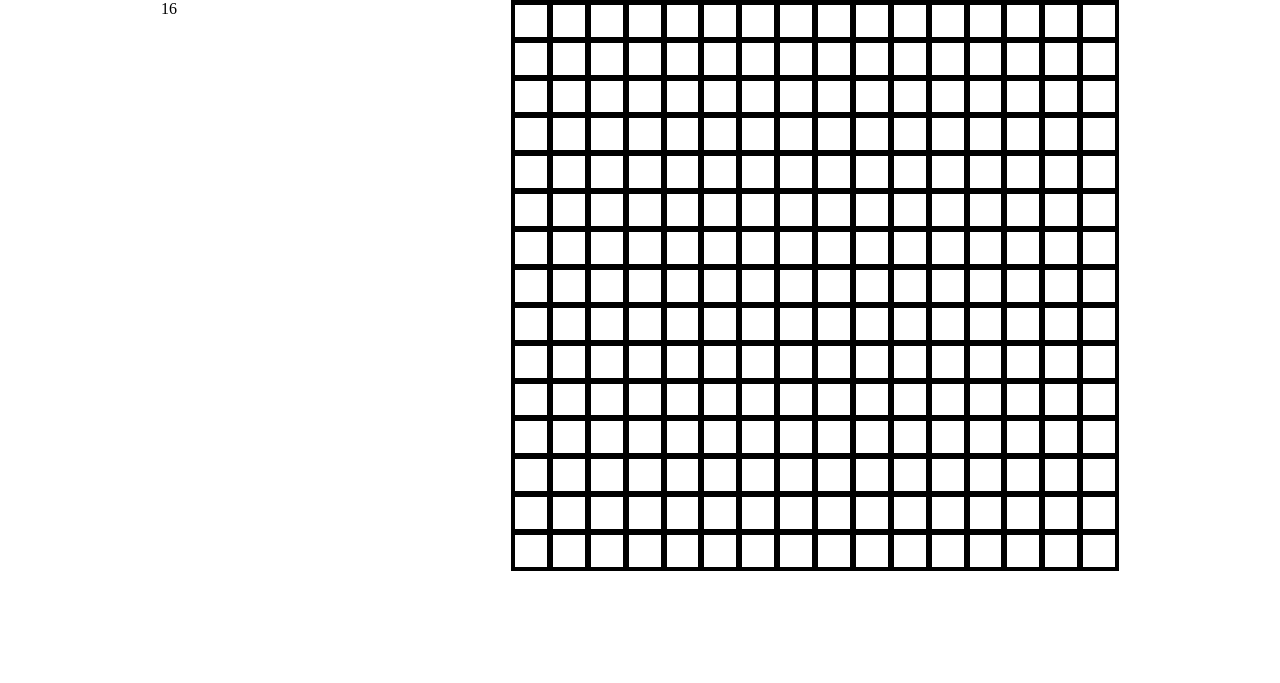
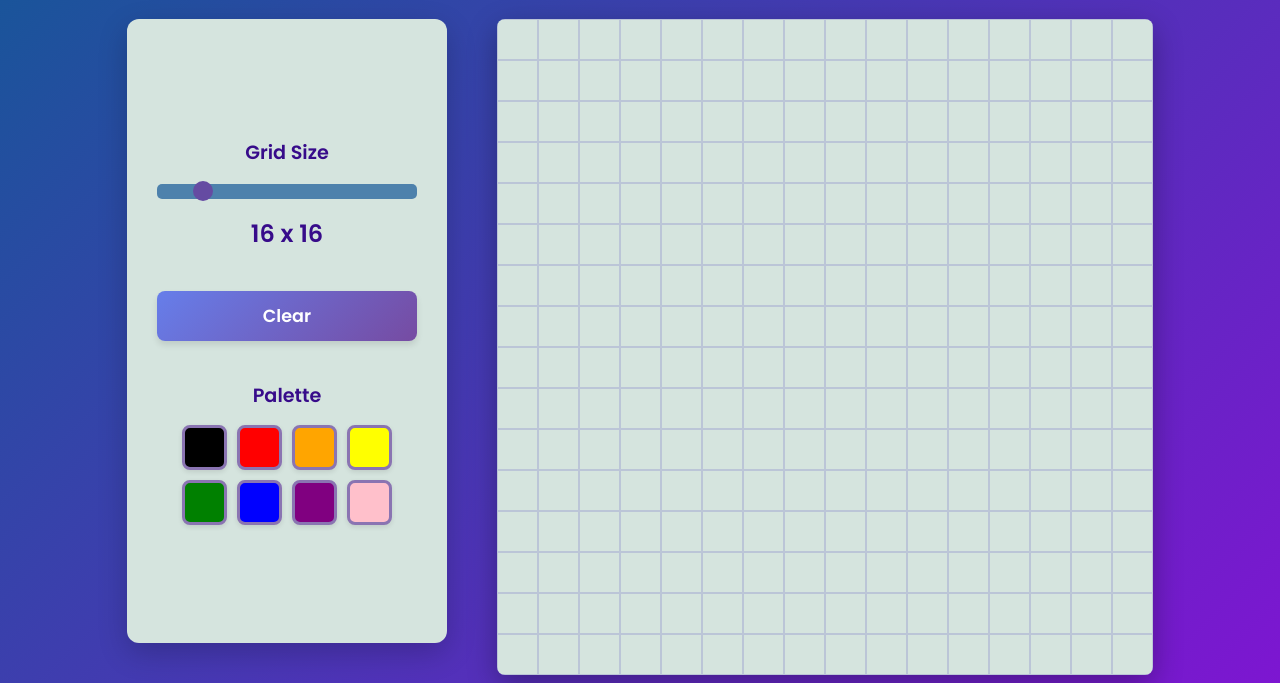
Before and after one commit to istvan-takacs/etch-a-sketch, a plain HTML site: page index.html in a window 1280 px wide. Shown: the part 117-800 px from the top of the page. Drawn offline with Linux system fonts and the light colour scheme.

Commit message:
Add clear button, palette, and better UI
Fix minor issues to improve performance.
Add features such as clear button to clear the
screen and the palette so that colours can be
changed.
Significantly improve UI, by adding custom element
appearances, a blue-purple linear gradient theme,
more responsive buttons etc.

```diff
--- a/etch-a-sketch.js
+++ b/etch-a-sketch.js
@@ -1,8 +1,11 @@
-let gridSize = 16;
 let mouseDown = false;
+let squareColor = "black";
+
+document.addEventListener("mousedown", () => mouseDown = true);
+document.addEventListener("mouseup", () => mouseDown = false);
 
 
-function createDisplay(size=gridSize) {
+function createDisplay(size) {
     const squareContainer = document.querySelector(".square-container")
     squareContainer.innerHTML = "";
     for (let i = 0; i < size; i++) {
@@ -12,50 +15,80 @@ function createDisplay(size=gridSize) {
         for (let j = 0; j < size; j++) {
             let square = document.createElement("div");
             square.classList.add("square");
-            colorSquare(square);
+            colorSquare(square, squareColor);
             row.appendChild(square);
         }
     }
 }
 
 function colorSquare(square) {
-    document.addEventListener("mousedown", () => {
-        mouseDown = true;
-    })
-    document.addEventListener("mouseup", () => {
-        mouseDown = false;
-    })
-
     square.addEventListener("mouseenter", () => {
         if (mouseDown) {
-            square.style["background-color"] = "black";
+            square.style.backgroundColor = squareColor;
         }
     })
     square.addEventListener("mousedown", () => {
-        square.style["background-color"] = "black";
+        square.style.backgroundColor = squareColor;
     })
 }
 
 function manipulateGridBySlider() {
     let slider = document.getElementById("gridSize");
-    let buttonContainer = document.querySelector(".button-container");
+    let slideContainer = document.querySelector(".slidecontainer")
+    // let buttonContainer = document.querySelector(".button-container");
     let sliderOutput = document.createElement("p");
-    sliderOutput.textContent = slider.value;
-    buttonContainer.appendChild(sliderOutput);
+    sliderOutput.setAttribute("id", "gridSizeText");
+    sliderOutput.textContent = slider.value + " x " + slider.value;
+    slideContainer.appendChild(sliderOutput);
 
 
     // Update the current slider value (each time you drag the slider handle)
-    slider.addEventListener("mouseup", function() {
-        sliderOutput.textContent = this.value;
-        createDisplay(size=this.value)
+    slider.addEventListener("input", function() {
+    sliderOutput.textContent = this.value;
+    });
+
+    slider.addEventListener("change", function() {
+        createDisplay(this.value);
+    });
+
+}
+
+function addClearButton() {
+    let buttonContainer = document.querySelector(".button-container");
+    let clearButton = document.createElement("button");
+    clearButton.setAttribute("class", "clear-button")
+    clearButton.textContent = "Clear";
+    clearButton.addEventListener("click", function() {
+        let size = document.querySelector("#gridSizeText").textContent
+        createDisplay(size);
     })
-    slider.addEventListener("mousemove", function() {
-        if (mouseDown) {
-            sliderOutput.textContent = this.value;
-        }
-    })
+    buttonContainer.appendChild(clearButton);
+}
+
+function addPalette() {
+    let buttonContainer = document.querySelector(".button-container");
+    let paletteContainer = document.createElement("div");
+    paletteContainer.setAttribute("id", "palette");
+    buttonContainer.appendChild(paletteContainer);
+    let paletteDesc = document.createElement("h2");
+    paletteDesc.textContent = "Palette";
+    paletteContainer.appendChild(paletteDesc);
+    let paletteButtonContainer =  document.createElement("div");
+    paletteContainer.appendChild(paletteButtonContainer);
+
+    let arr = ["black", "red", "orange", "yellow", "green", "blue", "purple", "pink"];
+    arr.forEach(color => {
+        let colorButton = document.createElement("button");
+        colorButton.style.backgroundColor = color;
+        colorButton.addEventListener("click", function() {
+            squareColor = color;
+        })
+        paletteButtonContainer.appendChild(colorButton);
+    });
 }
 
 
 manipulateGridBySlider()
-createDisplay()
+createDisplay(16)
+addClearButton()
+addPalette()
--- a/index.html
+++ b/index.html
@@ -3,6 +3,9 @@
 <head>
     <meta charset="UTF-8">
     <meta name="viewport" content="width=device-width, initial-scale=1.0">
+    <link rel="preconnect" href="https://fonts.googleapis.com">
+    <link rel="preconnect" href="https://fonts.gstatic.com" crossorigin>
+    <link href="https://fonts.googleapis.com/css2?family=Poppins:wght@400;600;700&display=swap" rel="stylesheet">
     <link rel="stylesheet" href="stylesheet.css">
     <script src="etch-a-sketch.js" defer></script>
     <title>Etch-a-Sketch</title>
@@ -12,7 +15,8 @@
     <div class="page-content">
         <div class="button-container">
             <div class="slidecontainer">
-                <input type="range" min="1" max="50" value="16" class="slider" id="gridSize">
+                <h2>Grid Size</h2>
+                <input type="range" min="1" max="100" value="16" class="slider" id="gridSize">
             </div>
         </div>
         <div class="square-container"></div>
--- a/stylesheet.css
+++ b/stylesheet.css
@@ -12,7 +12,19 @@ body {
     flex-direction: column;
     height: 100vh;
     margin: 0;
+    font-family: 'Poppins', sans-serif;
+    background: linear-gradient(135deg, #145897 0%, #7d16d1 100%);
+    color: #333232;
+
 }
+
+h1 {
+    color: rgb(209, 224, 209);
+    font-size: 3rem;
+    font-weight: 700;
+    text-shadow: 2px 2px 4px rgba(0,0,0,0.3);
+}
+
 
 .page-content {
     display: flex;
@@ -22,34 +34,65 @@ body {
 }
 
 .square-container {
-    border: solid black 1px;
+    border: rgb(209, 224, 209);
     display: flex;
     flex: 1 1;
-    width: 38rem;
-    height: 38rem;
+    width: 41rem;
+    height: 41rem;
     flex-direction: column;
+    user-select: none;
+    border-radius: 8px;
+    box-shadow: 0 10px 30px rgba(0,0,0,0.3);
+    overflow: hidden;
+
 }
 
 .row {
     display: flex;
     flex: 1 1;
-
 }
 
 .square {
     flex: 1 1;
-    border: solid;
+    border: 0.5px solid rgba(81, 72, 186, 0.2);
+    background:rgb(213, 228, 222);
 }
 
 .button-container {
     display: flex;
     flex-direction: column;
-    width: 300px;
+    width: 320px;
+    justify-content: center;
+    gap: 40px;
+    background:rgb(213, 228, 222);
+    padding: 30px;
+    border-radius: 12px;
+    box-shadow: 0 10px 30px rgba(0,0,0,0.2);
+    margin-bottom: 40px;
 }
 
 .slidecontainer {
+    display: flex;
+    justify-content: center;
+    flex-direction: column;
+    align-items: center;
+    gap: 15px;
     width: 100%; /* Width of the outside container */
-  /* border: solid #04AA6D; */
+
+}
+
+.slidecontainer h2 {
+    margin: 0;
+    font-size: 1.2rem;
+    color: #370b8a;
+    font-weight: 600;
+}
+
+#gridSizeText {
+    margin: 0;
+    font-size: 1.5rem;
+    font-weight: 600;
+    color: #370b8a;
 }
 
 /* The slider itself */
@@ -58,27 +101,104 @@ body {
     width: 100%;
     height: 15px;
     border-radius: 5px;
-    background: #d3d3d3;
+    background: #145897;
     outline: none;
     opacity: 0.7;
     -webkit-transition: .2s;
     transition: opacity .2s;
 }
 
+.slider:hover {
+    opacity: 1;
+}
+
+.slider::-webkit-slider-thumb:hover {
+    transform: scale(1.2);
+}
+
 .slider::-webkit-slider-thumb {
     -webkit-appearance: none;
     appearance: none;
-  width: 25px;
-  height: 25px;
+    width: 20px;
+    height: 20px;
     border-radius: 50%;
-  background: #04AA6D;
+    background: #370b8a;
     cursor: pointer;
+    transition: transform 0.2s;
 }
 
+
 .slider::-moz-range-thumb {
-  width: 25px;
-  height: 25px;
+    width: 20px;
+    height: 20px;
     border-radius: 50%;
-  background: #04AA6D;
+    background: #370b8a;
     cursor: pointer;
+    border: none;
 }
+
+#palette div{
+    display:flex;
+    gap: 10px;
+    flex-wrap: wrap;
+    justify-content: center;
+}
+
+#palette div button {
+    flex-basis: 45px;
+    height: 45px;
+    border-radius: 8px;
+    border: 3px solid #8a74b2;
+    cursor: pointer;
+    transition: all 0.2s;
+    box-shadow: 0 2px 5px rgba(0,0,0,0.1);
+}
+
+#palette h2 {
+    margin: 0;
+    font-size: 1.2rem;
+    color: #370b8a;
+    font-weight: 600;
+}
+
+#palette {
+    display:flex;
+    flex-direction: column;
+    align-items: center;
+    gap: 15px;
+}
+
+#palette div button:hover {
+    transform: translateY(-2px);
+    box-shadow: 0 4px 8px rgba(0,0,0,0.2);
+}
+
+#palette div button:active {
+    border: 3px solid #333;
+    transform: scale(1.2);
+    box-shadow: 0 4px 12px rgba(0,0,0,0.3);
+}
+
+.clear-button {
+    padding: 12px 24px;
+    font-size: 1.1rem;
+    font-weight: 600;
+    font-family: 'Poppins', sans-serif;
+    background: linear-gradient(135deg, #667eea 0%, #764ba2 100%);
+    color: white;
+    border: none;
+    border-radius: 8px;
+    cursor: pointer;
+    transition: all 0.3s;
+    box-shadow: 0 4px 6px rgba(0,0,0,0.1);
+}
+
+.clear-button:hover {
+    transform: translateY(-2px);
+    box-shadow: 0 6px 12px rgba(0,0,0,0.2);
+}
+
+.clear-button:active {
+    transform: translateY(0);
+    box-shadow: 0 2px 4px rgba(0,0,0,0.2);
+}
```
Lines whose indentation alone changed are shown as unchanged.
